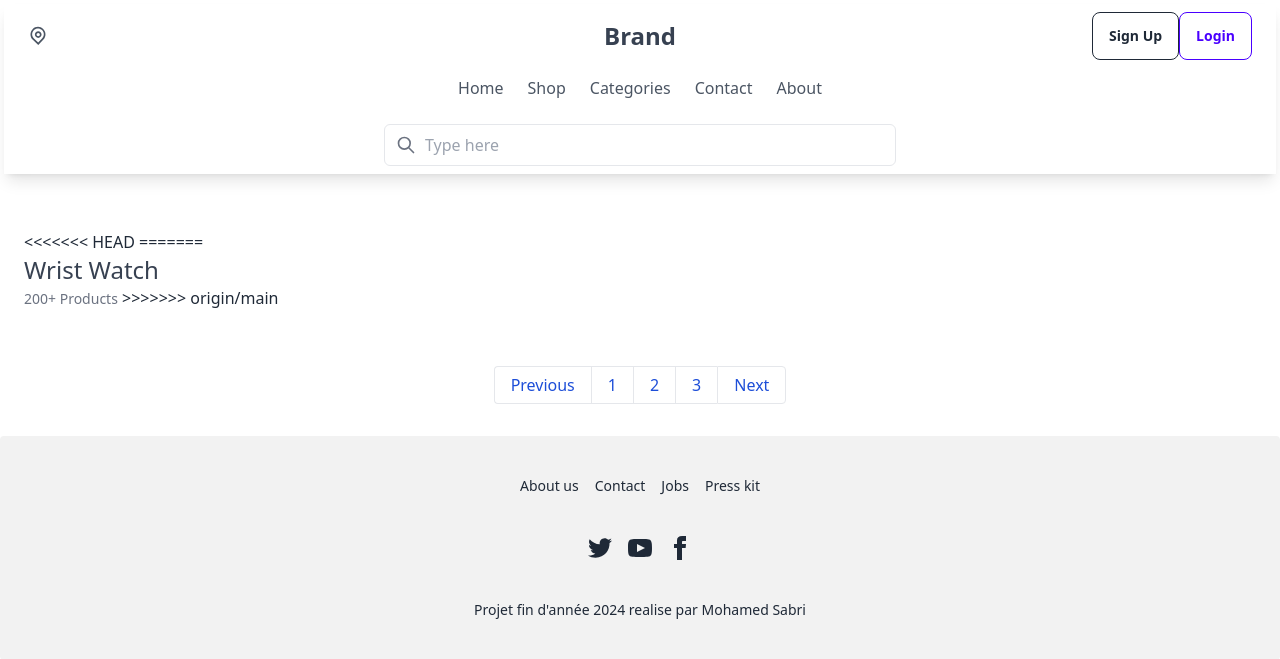
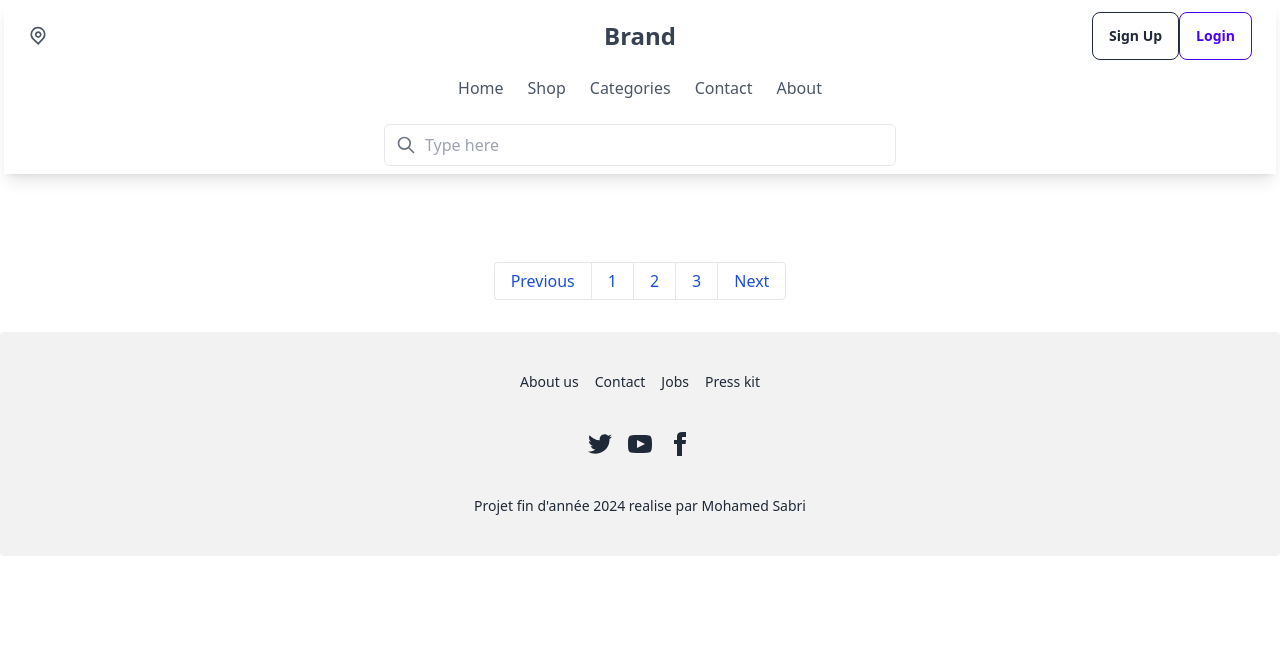
Before and after one commit to Sabri-Simo/django, a Django app: template core/templates/core/test.html in a window 1280 px wide. Shown: the top 659 px of the page. Run offline with Django 5.2, Linux system fonts and the light colour scheme; the template is opened without the code that fills it, so the values that code supplies are empty; some libraries are stand-ins or nearby versions.

Commit message:
Update test.html

```diff
--- a/core/templates/core/test.html
+++ b/core/templates/core/test.html
@@ -9,11 +9,7 @@
 
     <main class="my-8">
         <div class="container mx-auto px-6">
-<<<<<<< HEAD
-=======
-            <h3 class="text-gray-700 text-2xl font-medium">Wrist Watch</h3>
-            <span class="mt-3 text-sm text-gray-500">200+ Products</span>
->>>>>>> origin/main
+
             <div class="grid gap-6 grid-cols-1 sm:grid-cols-2 lg:grid-cols-3 xl:grid-cols-4 mt-6">
                 {% for products in products %}
                 {% include 'product/prot2.html' %}
```
